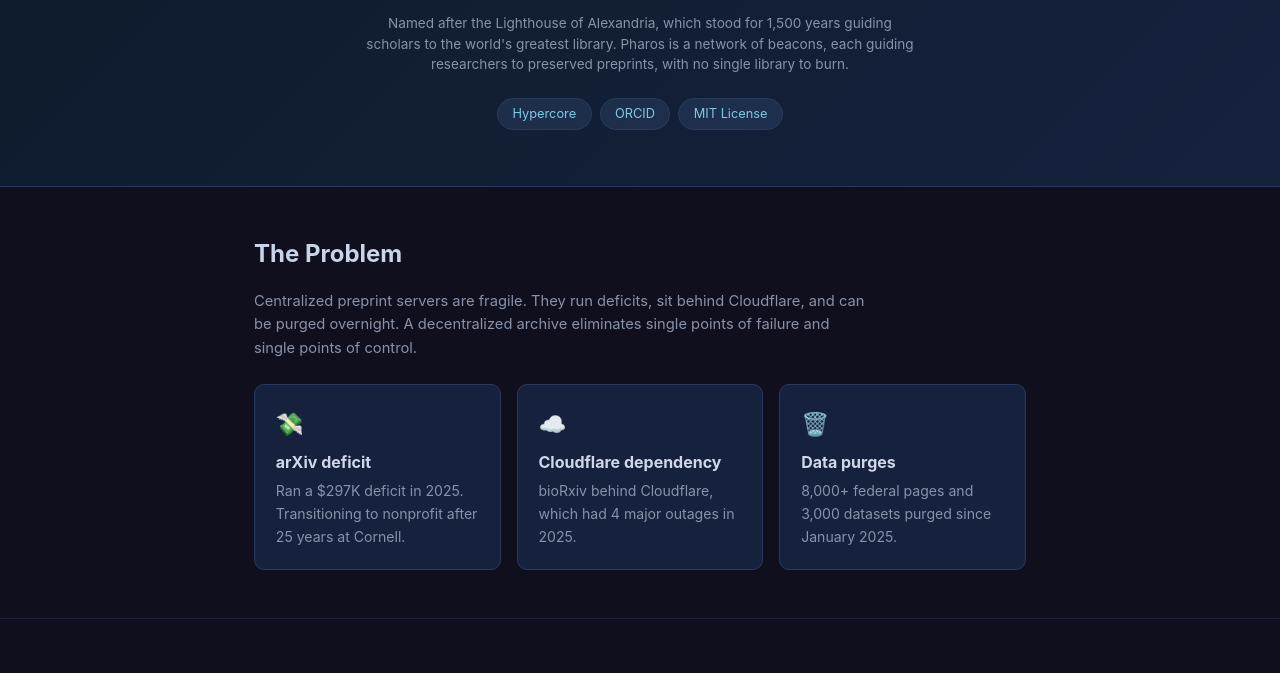
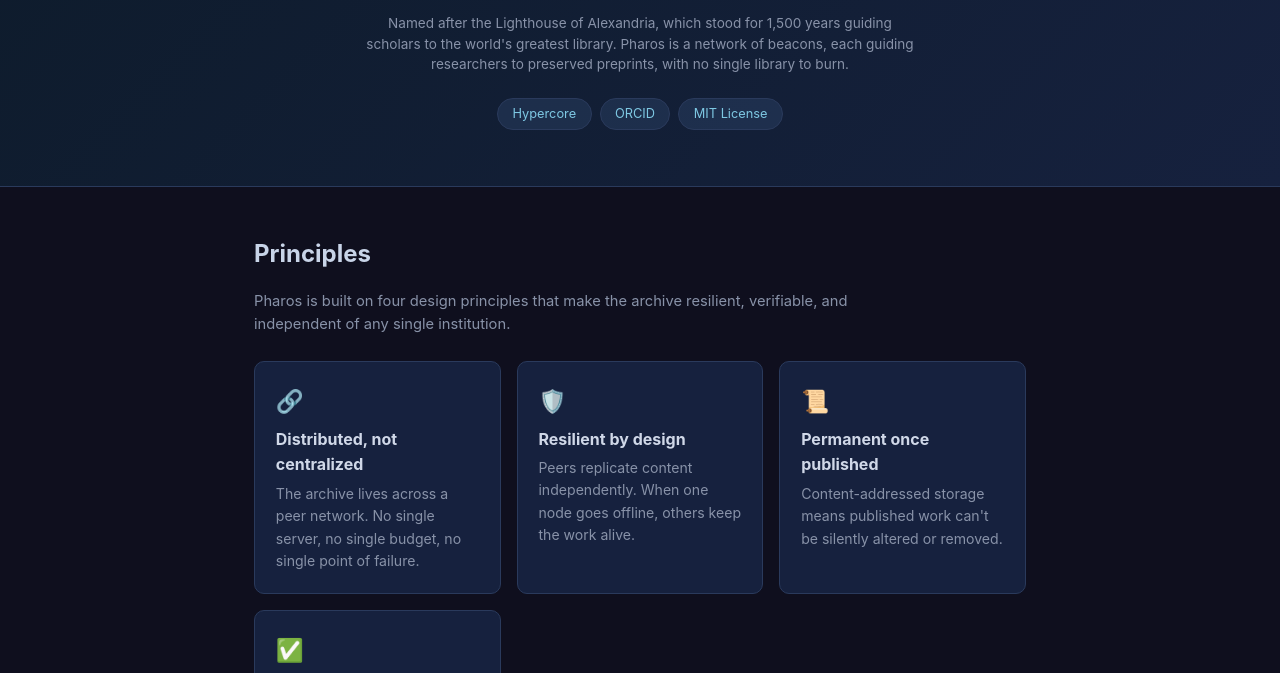
Before and after one commit to tpaixao/pharos, a plain HTML site: page index.html in a window 1280 px wide. Shown: the part 262-935 px from the top of the page. Drawn offline with Linux system fonts and the light colour scheme.

Commit message:
Replace Problem section with Principles section

```diff
--- a/index.html
+++ b/index.html
@@ -236,27 +236,30 @@ footer .links { margin-top: 0.8rem; display: flex; gap: 1.2rem; justify-content:
 
 <section>
   <div class="container">
-    <h2>The Problem</h2>
+    <h2>Principles</h2>
     <p style="color:var(--muted);font-size:0.92rem;max-width:620px">
-      Centralized preprint servers are fragile. They run deficits, sit behind Cloudflare, and
-      can be purged overnight. A decentralized archive eliminates single points of failure
-      and single points of control.
+      Pharos is built on four design principles that make the archive resilient, verifiable, and independent of any single institution.
     </p>
     <div class="problem-grid">
       <div class="card">
-        <div class="icon">💸</div>
-        <h3>arXiv deficit</h3>
-        <p>Ran a $297K deficit in 2025. Transitioning to nonprofit after 25 years at Cornell.</p>
+        <div class="icon">🔗</div>
+        <h3>Distributed, not centralized</h3>
+        <p>The archive lives across a peer network. No single server, no single budget, no single point of failure.</p>
       </div>
       <div class="card">
-        <div class="icon">☁️</div>
-        <h3>Cloudflare dependency</h3>
-        <p>bioRxiv behind Cloudflare, which had 4 major outages in 2025.</p>
+        <div class="icon">🛡️</div>
+        <h3>Resilient by design</h3>
+        <p>Peers replicate content independently. When one node goes offline, others keep the work alive.</p>
       </div>
       <div class="card">
-        <div class="icon">🗑️</div>
-        <h3>Data purges</h3>
-        <p>8,000+ federal pages and 3,000 datasets purged since January 2025.</p>
+        <div class="icon">📜</div>
+        <h3>Permanent once published</h3>
+        <p>Content-addressed storage means published work can't be silently altered or removed.</p>
+      </div>
+      <div class="card">
+        <div class="icon">✅</div>
+        <h3>Verifiable provenance</h3>
+        <p>Every paper carries its hash and author signature. Verify locally, trust the math.</p>
       </div>
     </div>
   </div>
```
